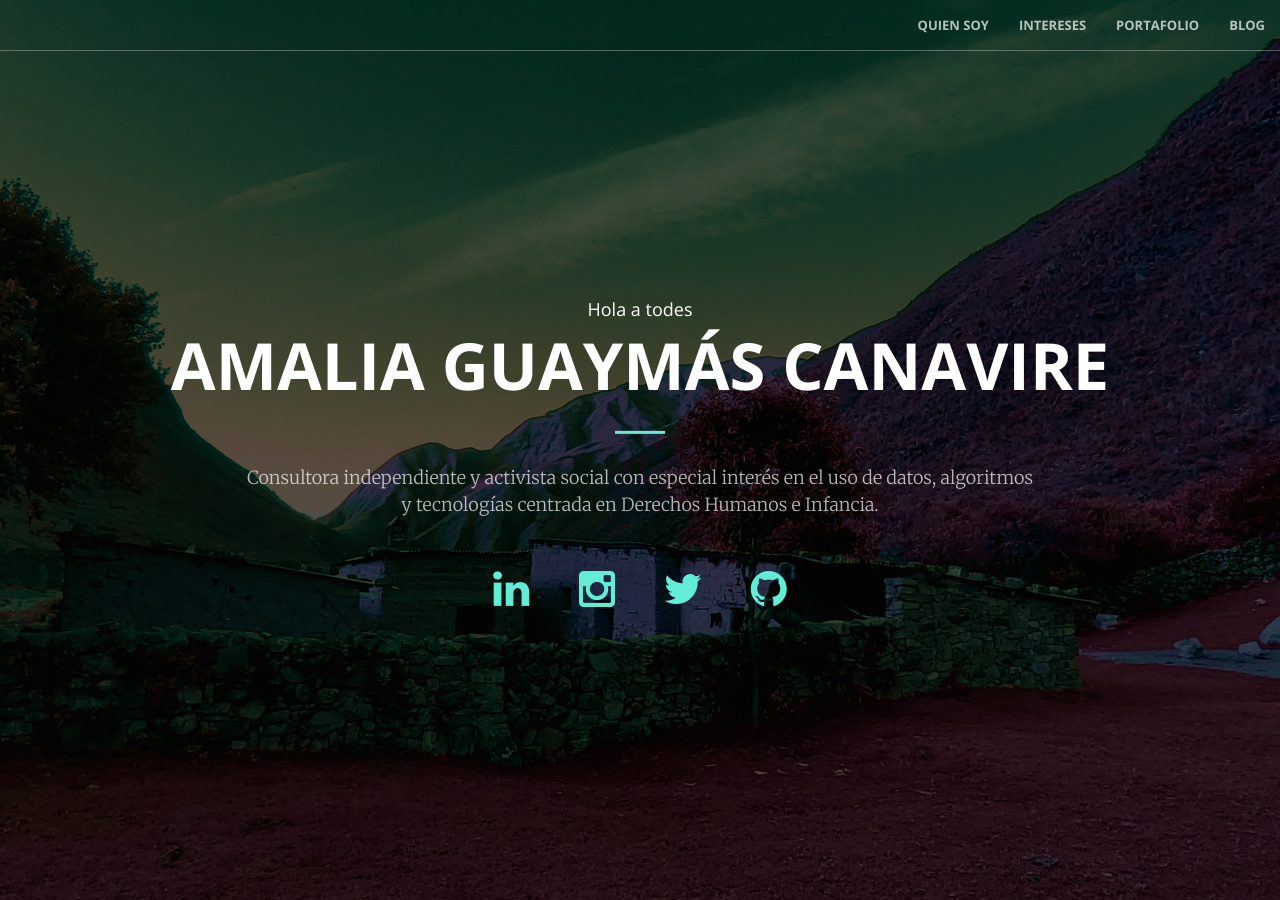
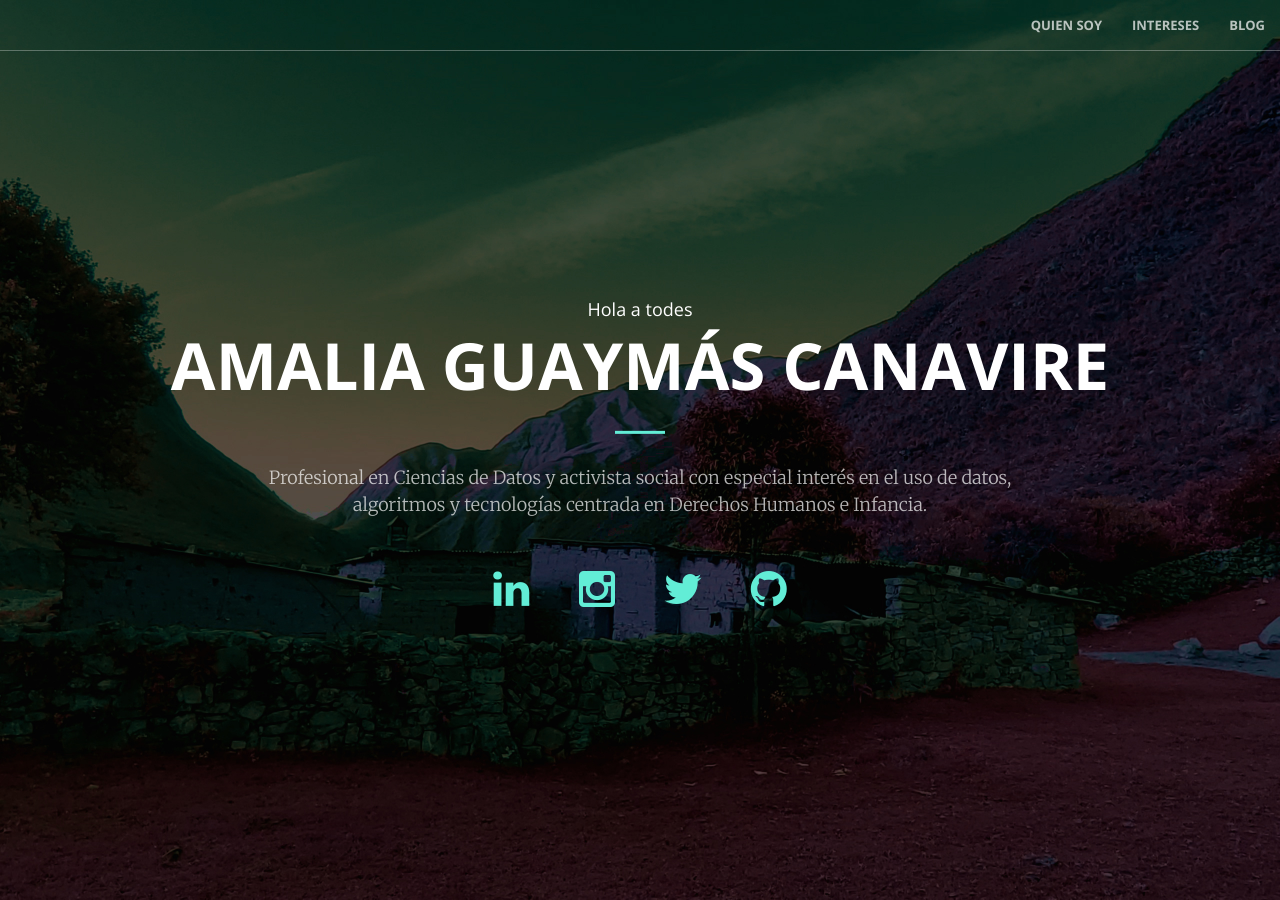
Before and after one commit to AmaliaGuaymasCanavire/amaliaguaymascanavire.github.io, a Jekyll site: the page built from index.html, in a window 1280 px wide and 900 px high. Built offline with Jekyll 4.4.1, drawn with Linux system fonts in a browser that asks for light colours.

Commit message:
actualizando

```diff
--- a/_includes/header.html
+++ b/_includes/header.html
@@ -4,7 +4,7 @@
             <h4>Hola a todes</h4>
 			<h1>Amalia Guaymás Canavire</h1>
             <hr>
-            <p>Consultora independiente y activista social con especial interés en el uso de datos, algoritmos y tecnologías centrada en Derechos Humanos e Infancia.	</p>
+            <p>Profesional en Ciencias de Datos y activista social con especial interés en el uso de datos, algoritmos y tecnologías centrada en Derechos Humanos e Infancia.	</p>
 			<div class="row">
 					<div class="col-md-1 col-md-offset-4 text-center">
 						<a href="https://www.linkedin.com/in/{{ site.linkedin_username }}">
--- a/_includes/nav.html
+++ b/_includes/nav.html
@@ -21,9 +21,9 @@
                 <li>
                     <a class="page-scroll" href="#services">Intereses</a>
                 </li>
-                <li>
+                <!--<li>
                     <a class="page-scroll" href="#portfolio">Portafolio</a>
-                </li>
+                </li>-->
 				<li>
                     <a class="page-scroll" href="#blog">Blog</a>
                 </li>
--- a/_layouts/front.html
+++ b/_layouts/front.html
@@ -8,7 +8,7 @@
   {% include header.html %}
   {% include call-to-action.html %}
   {% include services.html %}
-  {% include portfolio.html %}
+  <!--{% include portfolio.html %}-->
   {% include blog.html %}
   {% include scripts.html %}
 </body>
--- a/_sass/_base.scss
+++ b/_sass/_base.scss
@@ -29,7 +29,7 @@ a {
 
 .post-link {
     display: block;
-    font-size: 24px;
+    font-size: 16px;
 	color: #222;
 	&:hover,
     &:focus {
```
